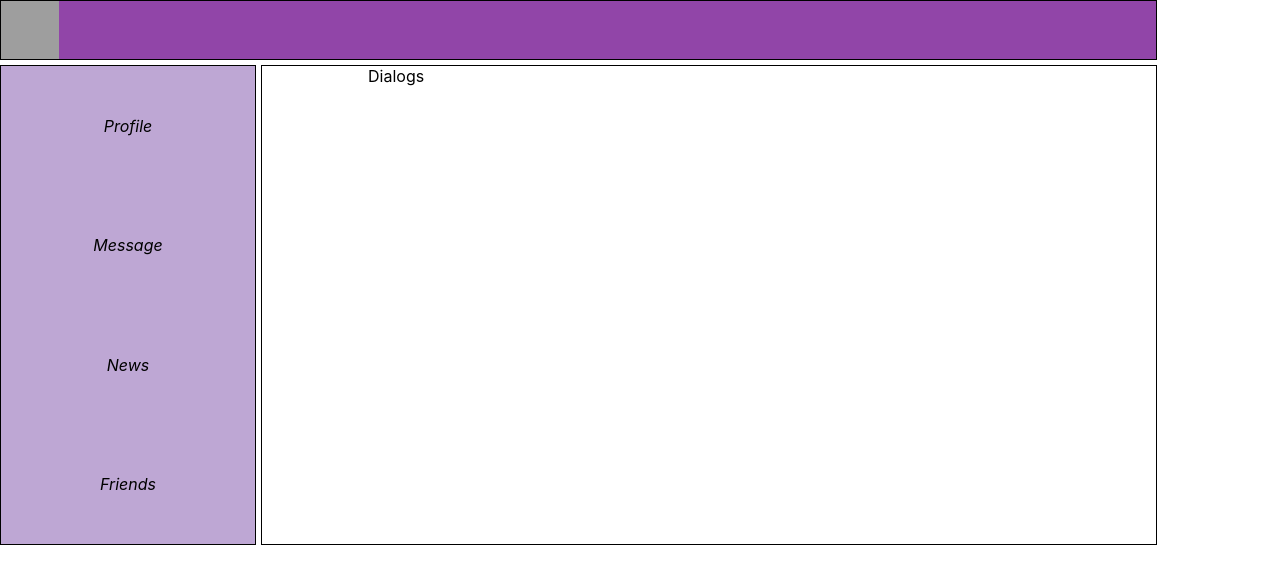
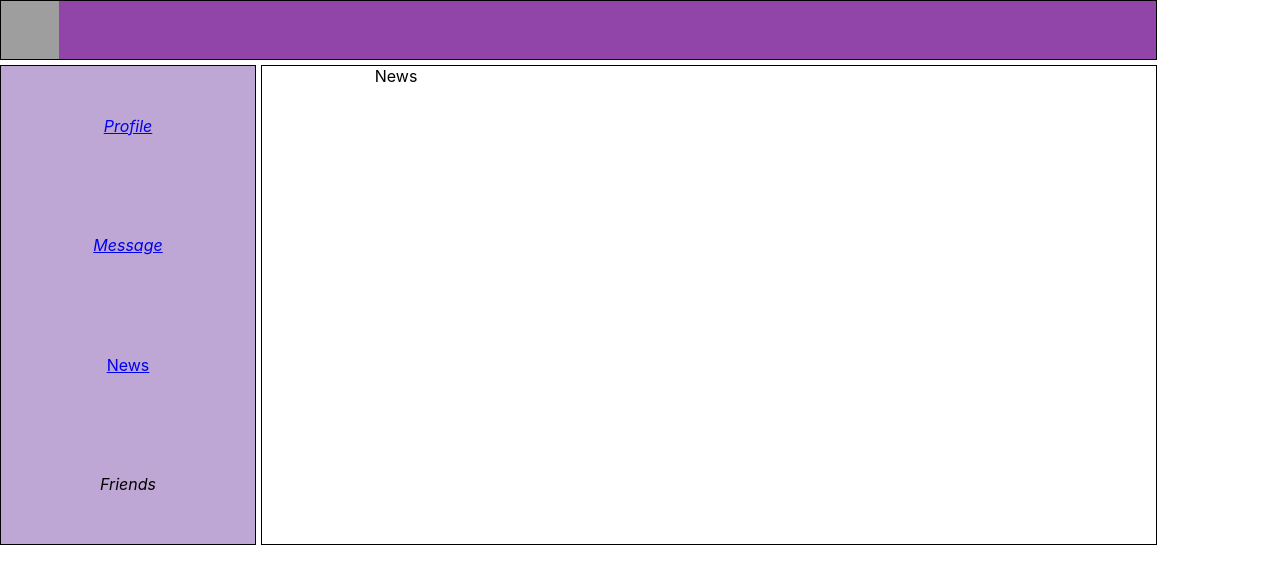
Before and after one commit to Vansisss/React-lessons, a React (Create React App) app: page /news in a window 1280 px wide. Shown: the top 584 px of the page. Built offline with nearby package versions, Linux system fonts and the light colour scheme; grey boxes are pictures that could not be loaded.

Commit message:
6 commit

```diff
--- a/package.json
+++ b/package.json
@@ -8,6 +8,7 @@
     "@testing-library/user-event": "^12.8.3",
     "react": "^17.0.2",
     "react-dom": "^17.0.2",
+    "react-router-dom": "^5.2.0",
     "react-scripts": "4.0.3",
     "web-vitals": "^1.1.2"
   },
--- a/src/App.js
+++ b/src/App.js
@@ -5,20 +5,25 @@ import Header from './Components/Header/Header';
 import Nav from './Components/Nav/Nav';
 import Profile from './Components/Profile/Profile';
 import Dialogs from './Components/Dialogs/Dialogs';
+import { BrowserRouter, Route } from 'react-router-dom';
+import News from './Components/News/News';
 
 
 
 const App=()=> {
   return (
+    <BrowserRouter>
     <div className="App">
      <Header/>
      <Nav/>
      <div className='Content'>
-     <Dialogs/>
+     <Route path ='/profile' component ={Profile}/>
+     <Route path ='/dialogs' component ={Dialogs}/>
+     <Route path ='/news' component ={News}/>
      </div>
     </div>
 
-
+    </BrowserRouter>
   )
 }
 
--- a/src/Components/Nav/Nav.js
+++ b/src/Components/Nav/Nav.js
@@ -1,11 +1,12 @@
 import React from 'react';
+import { NavLink } from 'react-router-dom';
 import classes from './Nav.module.css'
     const Nav=()=>{
         return(<div className={classes.NavBar}>
-    <div className={classes.item}>Profile</div>
-    <div className={classes.item}>Message</div>
-    <div className={classes.item}>News</div>
-    <div className={classes.item}>Friends</div>
+    <NavLink className={classes.item } activeClassName={classes.activebutton} to='/profile'>Profile</NavLink>
+    <NavLink className={classes.item} activeClassName={classes.activebutton} to='/dialogs'>Message</NavLink>
+    <NavLink className={classes.item} activeClassName={classes.activebutton} to='/news'>News</NavLink>
+    <a className={classes.item}>Friends</a>
 </div>)
     }
     export default Nav
--- a/src/Components/Nav/Nav.module.css
+++ b/src/Components/Nav/Nav.module.css
@@ -10,3 +10,6 @@
 .item{
   font-style: italic;
 }
+.item.activebutton{
+  font-style: normal;
+}
--- /dev/null
+++ b/src/Components/News/News.js
@@ -0,0 +1,8 @@
+import React from 'react'
+import classes from'./News.module.css'
+const News=()=>{
+   return(
+      <div>News</div>
+    )
+    }
+    export default News
```
Also changed, not shown: src/Components/News/News.module.css (added), 1 other file (tests, documents, lock files or other folders).
